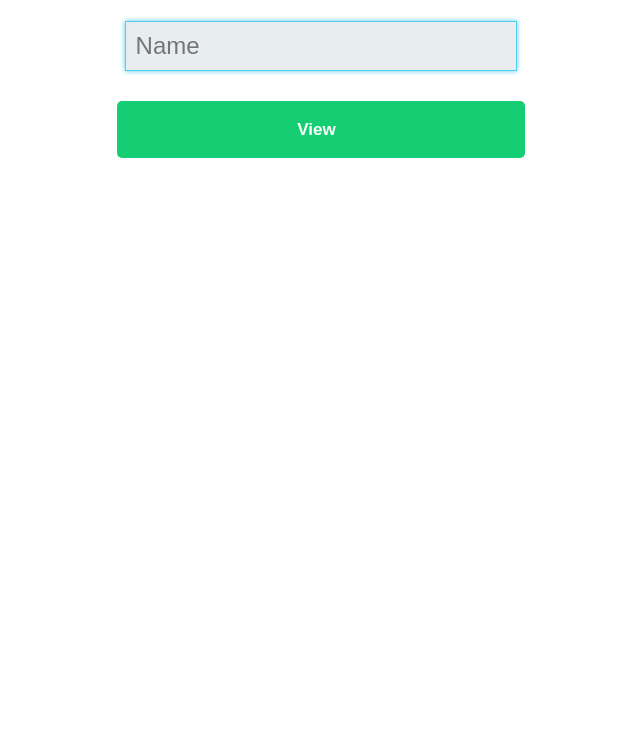
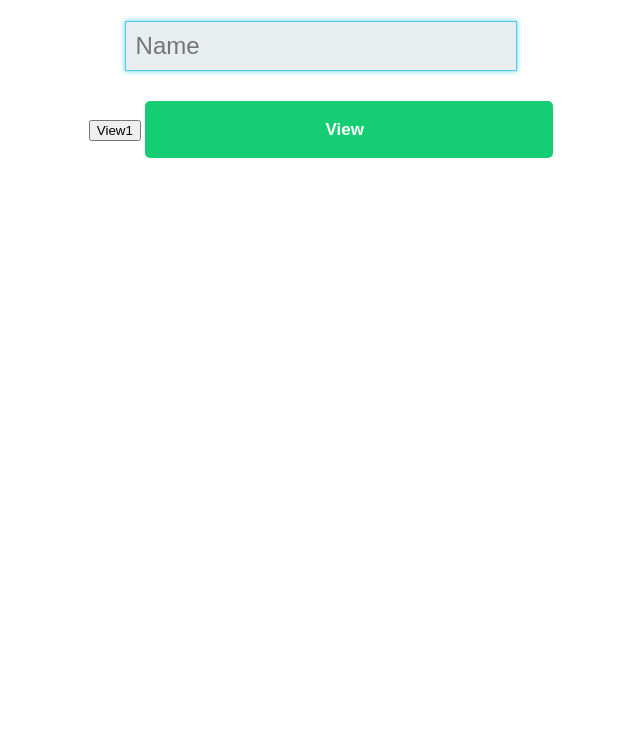
Before and after one commit to sameerawizara/Demo_js, a plain HTML site: page index.html in a window 1280 px wide. Shown: the part 60-800 px from the top of the page, without its empty margins (319-959 px from the left). Drawn offline with Linux system fonts and the light colour scheme.

Commit message:
btn added

```diff
--- a/index.html
+++ b/index.html
@@ -21,7 +21,7 @@
         />
       </label>
       <br />
-
+      <button id="view1" type="view1" onclick="find1()">View1</button>
       <button id="view" type="view" onclick="find()">View</button>
     </fieldset>
 
```
